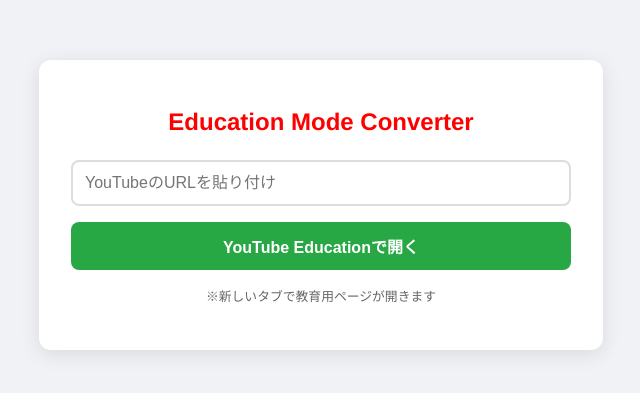
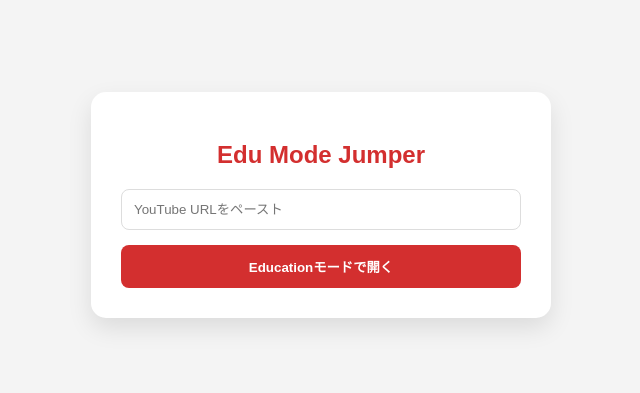
Before and after one commit to daikiz1225-ui/Sutoriminngusaisei-zikkennbann, a plain HTML site: page index.html in a window 1280 px wide. Shown: the part 195-588 px from the top of the page, without its empty margins (319-959 px from the left). Drawn offline with Linux system fonts and the light colour scheme.

Commit message:
Update index.html

```diff
--- a/index.html
+++ b/index.html
@@ -3,41 +3,39 @@
 <head>
     <meta charset="UTF-8">
     <meta name="viewport" content="width=device-width, initial-scale=1.0">
-    <title>YouTube Education Redirector</title>
+    <title>Jump to YT Education</title>
     <style>
-        body { font-family: 'Helvetica Neue', Arial, sans-serif; background: #f0f2f5; display: flex; justify-content: center; align-items: center; height: 100vh; margin: 0; }
-        .card { background: white; padding: 2rem; border-radius: 12px; box-shadow: 0 4px 20px rgba(0,0,0,0.1); width: 90%; max-width: 500px; text-align: center; }
-        h1 { color: #ff0000; font-size: 1.5rem; margin-bottom: 1.5rem; }
-        input { width: 100%; padding: 12px; margin-bottom: 1rem; border: 2px solid #ddd; border-radius: 8px; box-sizing: border-box; font-size: 1rem; }
-        button { width: 100%; padding: 12px; background: #28a745; color: white; border: none; border-radius: 8px; font-size: 1rem; cursor: pointer; font-weight: bold; }
-        button:hover { background: #218838; }
-        p { font-size: 0.8rem; color: #666; margin-top: 1rem; }
+        body { font-family: sans-serif; background: #f4f4f4; display: flex; justify-content: center; align-items: center; height: 100vh; margin: 0; }
+        .box { background: white; padding: 30px; border-radius: 15px; box-shadow: 0 10px 25px rgba(0,0,0,0.1); text-align: center; width: 400px; }
+        h2 { color: #d32f2f; margin-bottom: 20px; }
+        input { width: 100%; padding: 12px; margin-bottom: 15px; border: 1px solid #ddd; border-radius: 8px; box-sizing: border-box; }
+        button { width: 100%; padding: 12px; background: #d32f2f; color: white; border: none; border-radius: 8px; cursor: pointer; font-weight: bold; }
+        button:hover { background: #b71c1c; }
     </style>
 </head>
 <body>
 
-<div class="card">
-    <h1>Education Mode Converter</h1>
-    <input type="text" id="ytUrl" placeholder="YouTubeのURLを貼り付け">
-    <button onclick="convertToEdu()">YouTube Educationで開く</button>
-    <p>※新しいタブで教育用ページが開きます</p>
+<div class="box">
+    <h2>Edu Mode Jumper</h2>
+    <input type="text" id="targetUrl" placeholder="YouTube URLをペースト">
+    <button onclick="goToEdu()">Educationモードで開く</button>
 </div>
 
 <script>
-    function convertToEdu() {
-        const urlInput = document.getElementById('ytUrl').value;
-        // 動画IDを抽出 (watch?v=XXXX や youtu.be/XXXX に対応)
+    function goToEdu() {
+        const input = document.getElementById('targetUrl').value;
         const regExp = /^.*(youtu.be\/|v\/|u\/\w\/|embed\/|watch\?v=|\&v=)([^#\&\?]*).*/;
-        const match = urlInput.match(regExp);
+        const match = input.match(regExp);
 
         if (match && match[2].length === 11) {
             const videoId = match[2];
-            // YouTube EducationのURL形式に変換
+            // 埋め込みではなく、YouTube公式のEducationページへリダイレクト
             const eduUrl = `https://www.youtube.com/education?v=${videoId}`;
-            // 新しいタブで開く
-            window.open(eduUrl, '_blank');
+
+            // 現在のタブで開く（フィルター回避のため）
+            window.location.href = eduUrl;
         } else {
-            alert("有効なYouTube URLを入力してください");
+            alert("URLを正しく入力してください");
         }
     }
 </script>
```
